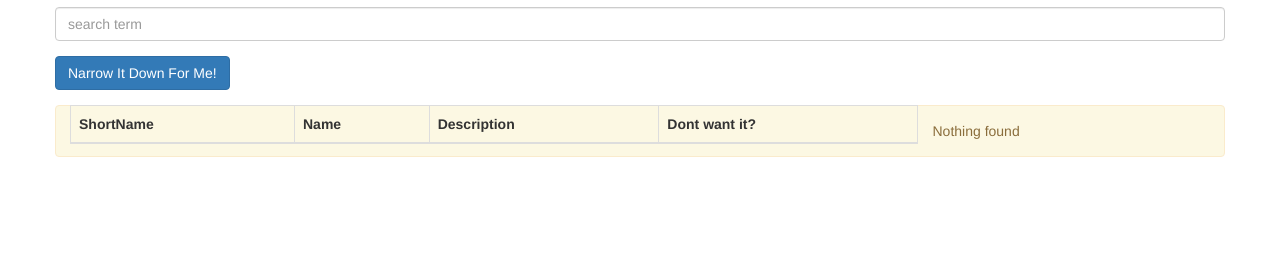
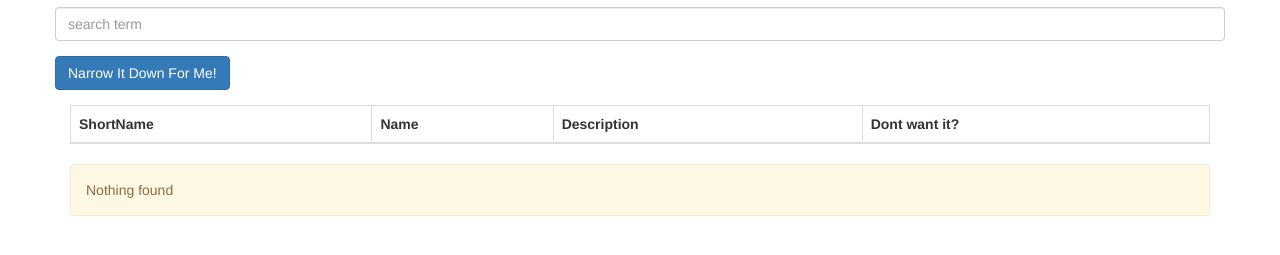
Before and after one commit to shristi11/courseraassignment3, a plain HTML site: page index.html in a window 1280 px wide. Shown: the part 63-318 px from the top of the page. Drawn offline with nearby package versions, Linux system fonts and the light colour scheme; no server answers.

Commit message:
Update foundItems.html

```diff
--- a/directives/foundItems.html
+++ b/directives/foundItems.html
@@ -1,5 +1,4 @@
-	<div class="row">
-		<div class="col-sm-9">
+
             <table class="table table-hover table-bordered table-stripped">
                 <thead>
                     <tr>
@@ -16,9 +15,6 @@
                     </tr>
                 </tbody>
             </table>
-		</div>
 
         <div class="alert alert-warning" ng-if="!items.length"> Nothing found
         </div>
-
-	</div>
```
Lines whose indentation alone changed are shown as unchanged.
